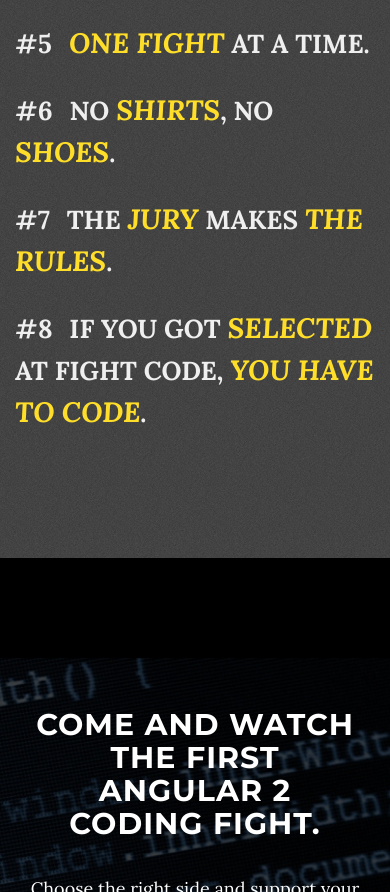
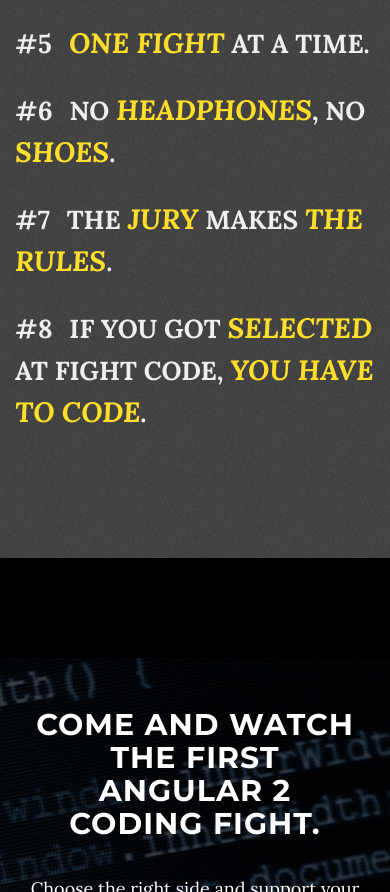
Before and after one commit to tagazok/fightcode, a website: page index.html in a window 390 px wide. Shown: the part 1054-1946 px from the top of the page. Drawn offline with nearby package versions, Linux system fonts and the light colour scheme; some packages are replaced by stand-ins of ours; a web font is replaced by a local one.

Commit message:
change shirt to headphones

```diff
--- a/index.html
+++ b/index.html
@@ -118,7 +118,7 @@
                         <span class="rule-number">#5</span><span class="rule-highlight"> one fight</span> AT A TIME.
                     </p>
                     <p>
-                        <span class="rule-number">#6</span> NO <span class="rule-highlight">shirts</span>, NO <span class="rule-highlight">shoes</span>.
+                        <span class="rule-number">#6</span> NO <span class="rule-highlight">headphones</span>, NO <span class="rule-highlight">shoes</span>.
                     </p>
                     <p>
                         <span class="rule-number">#7</span> THE <span class="rule-highlight">jury</span> MAKES <span class="rule-highlight">the rules</span>.
```
